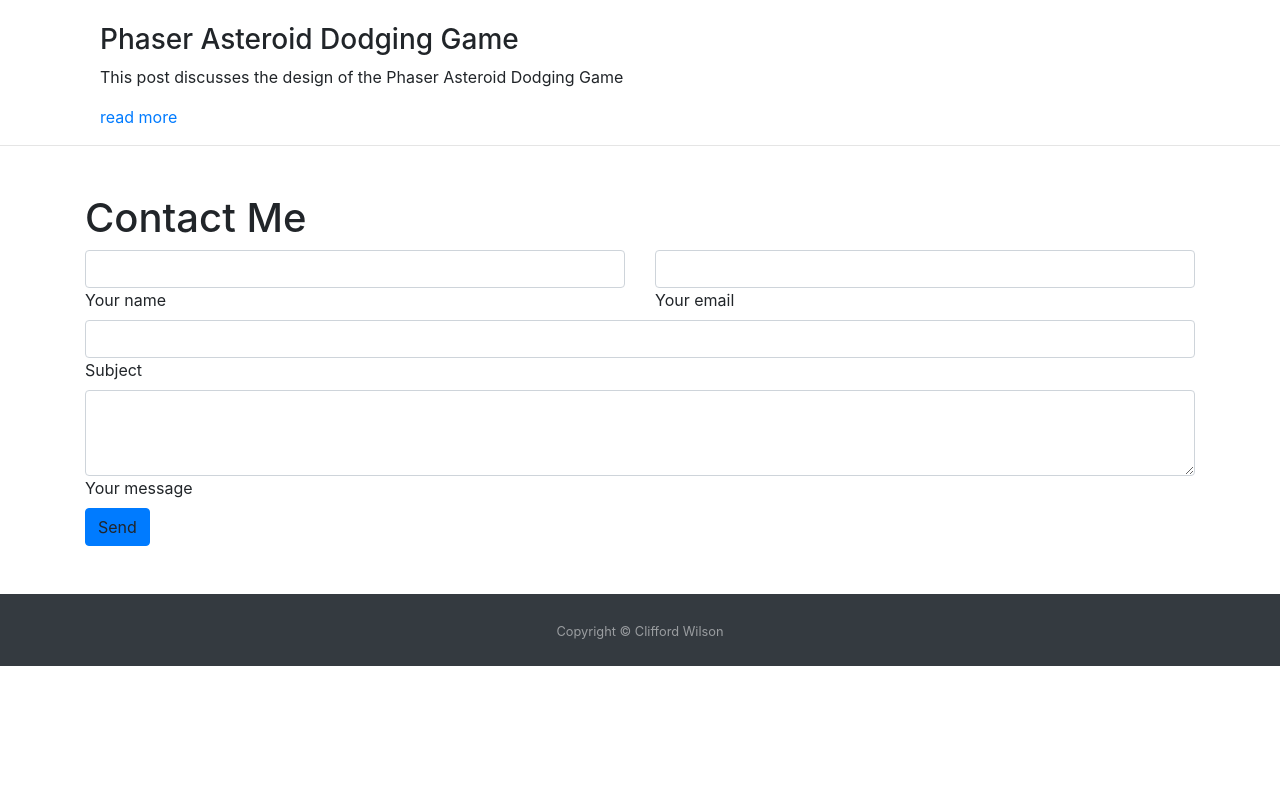
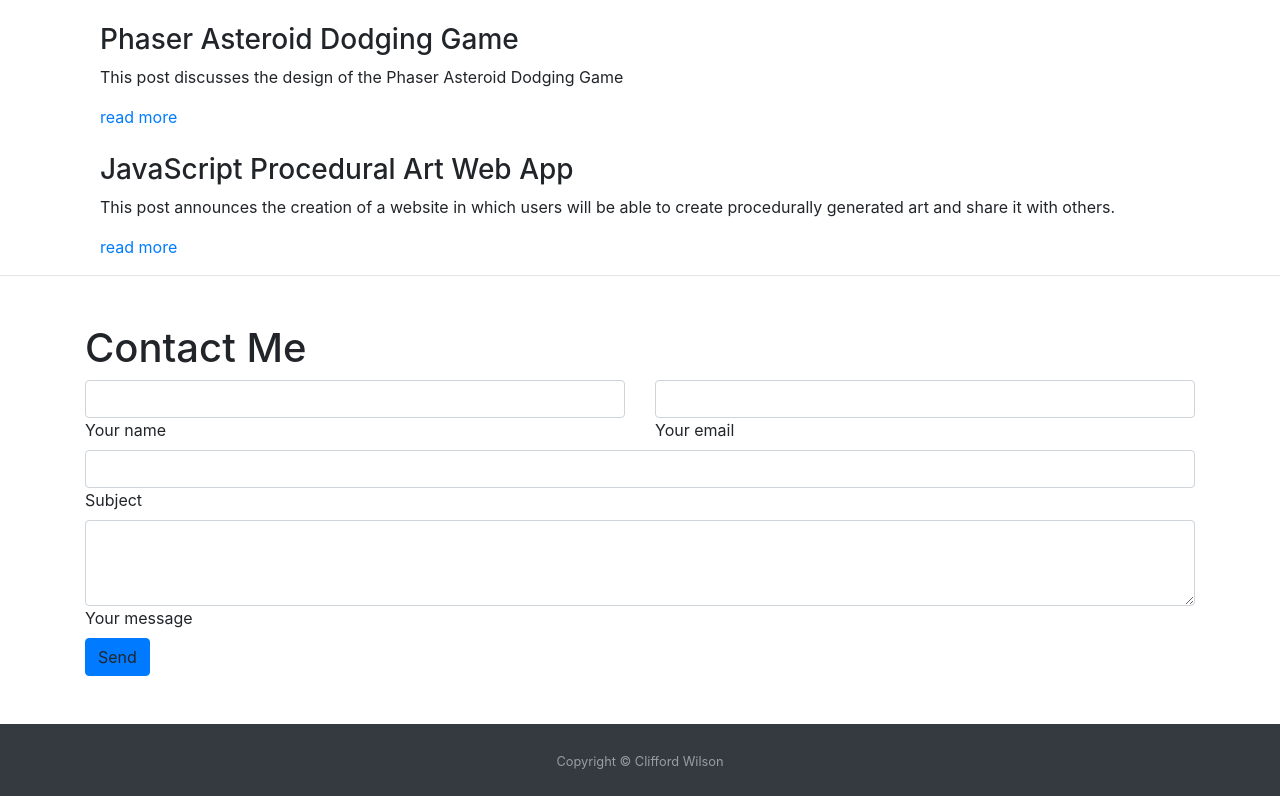
Before and after one commit to CliffWilson98/Portfolio-Site, a plain HTML site: page index.html in a window 1280 px wide. Shown: the part 3910-4706 px from the top of the page. Before the commit the page ends 4576 px from the top, so only its background shows below. Drawn offline with nearby package versions, Linux system fonts and the light colour scheme.

Commit message:
added link to blog post

```diff
--- a/index.html
+++ b/index.html
@@ -170,6 +170,11 @@
         <p> This post discusses the design of the Phaser Asteroid Dodging Game</p>
         <a href="asteroidDodgerBlogPost.html"> read more </a>
     </article>
+    <article class='container mt-4'>
+        <h3> JavaScript Procedural Art Web App</h3>
+        <p> This post announces the creation of a website in which users will be able to create procedurally generated art and share it with others.</p>
+        <a href="advancedArtGeneratorBlogPost.html"> read more </a>
+    </article>
 </div>
 </section>
 
```
